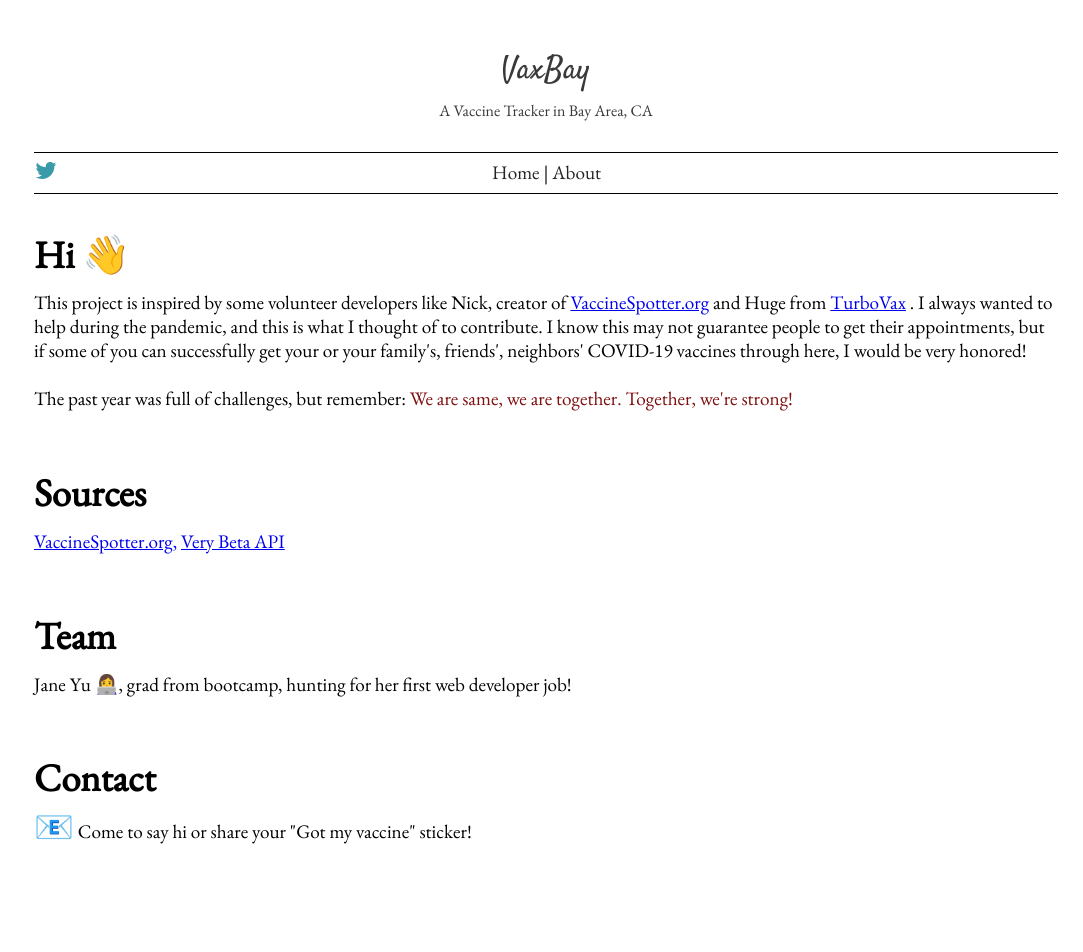
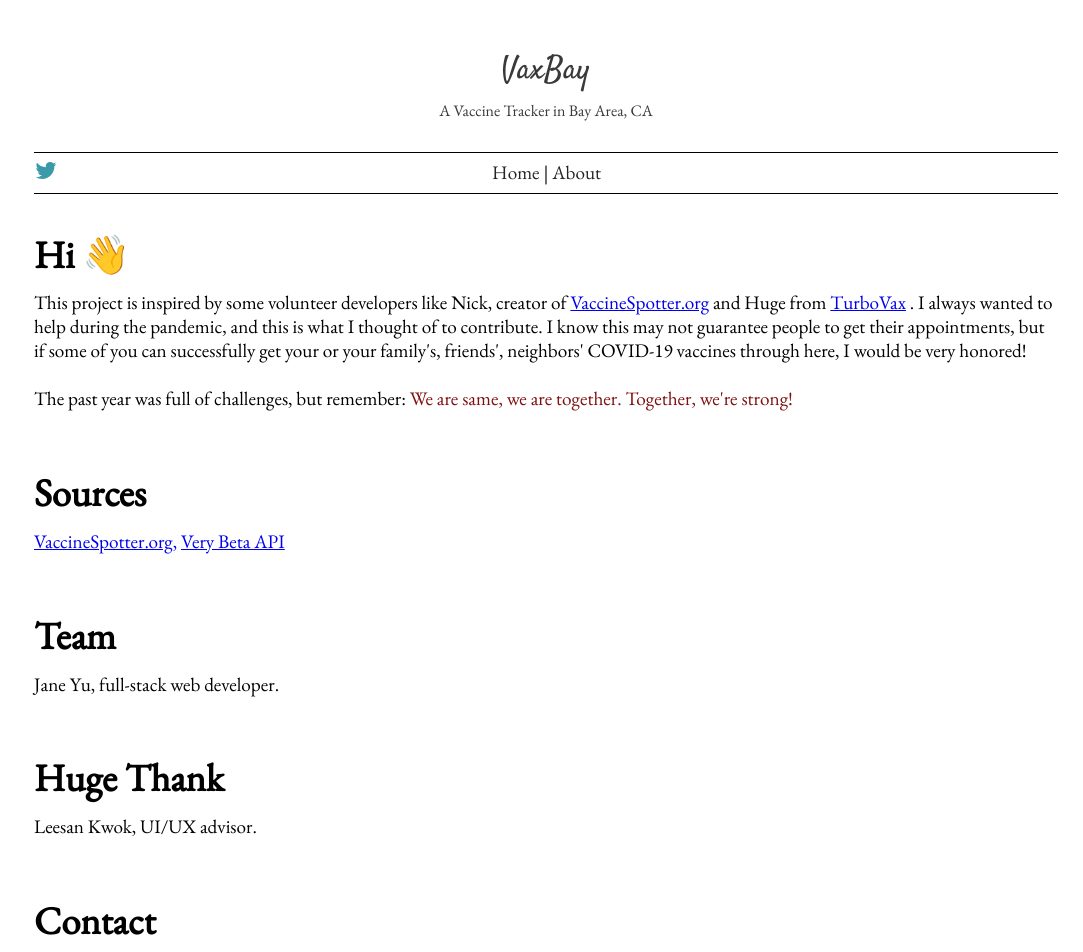
Before and after one commit to janecyyu/findVax, a React (Create React App) app in the folder my-app/: page /about in a window 1280 px wide. Shown: the top 952 px of the page, without its empty margins (94-1177 px from the left). Built offline with nearby package versions, Linux system fonts and the light colour scheme.

Commit message:
add contra

```diff
--- a/my-app/src/components/ApptGrid.js
+++ b/my-app/src/components/ApptGrid.js
@@ -15,37 +15,13 @@ export default function ApptGrid() {
             d.properties.appointments_available === true &&
             zipCodes.includes(parseInt(d.properties.postal_code))
         );
-        console.log(data);
         setClinics(data);
       })
       .catch((err) => console.log(err));
-  }, []);
-
-  function handleChange(e) {
-    e.preventDefault();
-    console.log(e.target.value);
-  }
+  }, [setClinics]);
 
   return (
     <div>
-      {/* <div className="filter">
-        <input
-          id="ck1"
-          type="checkbox"
-          name="county"
-          value="Santa Clara"
-          onChange={handleChange}
-        />
-        <label>Santa Clara</label>{" "}
-        <input
-          id="ck2"
-          type="checkbox"
-          name="county"
-          value="San Mateo"
-          onChange={handleChange}
-        />
-        <label>San Mateo</label>
-      </div> */}
       <div className="apptBox">
         {clinics.length > 0 ? (
           clinics.map((clinic) => {
--- a/my-app/src/components/Header.js
+++ b/my-app/src/components/Header.js
@@ -13,6 +13,7 @@ export default function Header() {
         <a
           className="twitter"
           href="https://twitter.com/VaxBay?ref_src=twsrc%5Etfw"
+          target="_blank"
         >
           <TwitterIcon style={{ color: "rgb(58, 154, 169)" }} />
         </a>
--- a/my-app/src/components/Intro.js
+++ b/my-app/src/components/Intro.js
@@ -34,7 +34,7 @@ export default function Intro() {
       <p>
         {" "}
         <span style={{ fontWeight: "bold" }}>Checked Counties:</span> San
-        Francisco, San Mateo, Santa Clara, Alameda
+        Francisco, San Mateo, Santa Clara, Alameda, Contra Costa
       </p>
       <p>
         <span style={{ fontWeight: "bold" }}>Note that:</span> Due to high
--- a/my-app/src/data/SantaClara.js
+++ b/my-app/src/data/SantaClara.js
@@ -1,4 +1,4 @@
-const santa_clara_zip_codes = [
+const santaClara = [
   94022,
   94024,
   94028,
--- a/my-app/src/pages/About.js
+++ b/my-app/src/pages/About.js
@@ -28,9 +28,10 @@ export default function About() {
       </p>
       <br />
       <h1>Team</h1>
-      <p>
-        Jane Yu 👩‍💻, grad from bootcamp, hunting for her first web developer job!
-      </p>
+      <p>Jane Yu, full-stack web developer.</p>
+      <br />
+      <h1>Huge Thank</h1>
+      <p>Leesan Kwok, UI/UX advisor.</p>
       <br />
 
       <h1>Contact</h1>
```
Also changed, not shown: my-app/src/data/zipCodes.js (+58 -0 lines).
